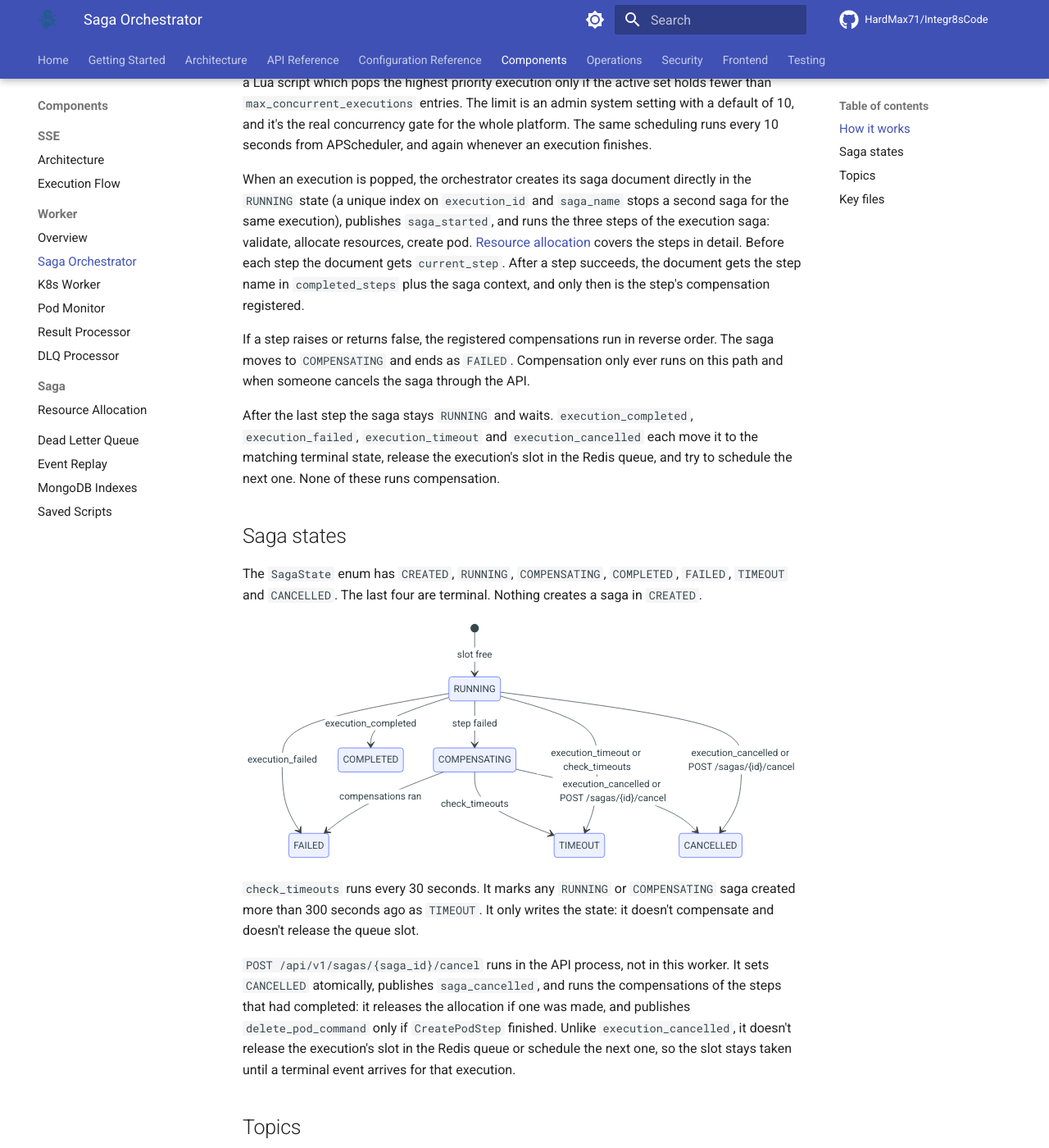
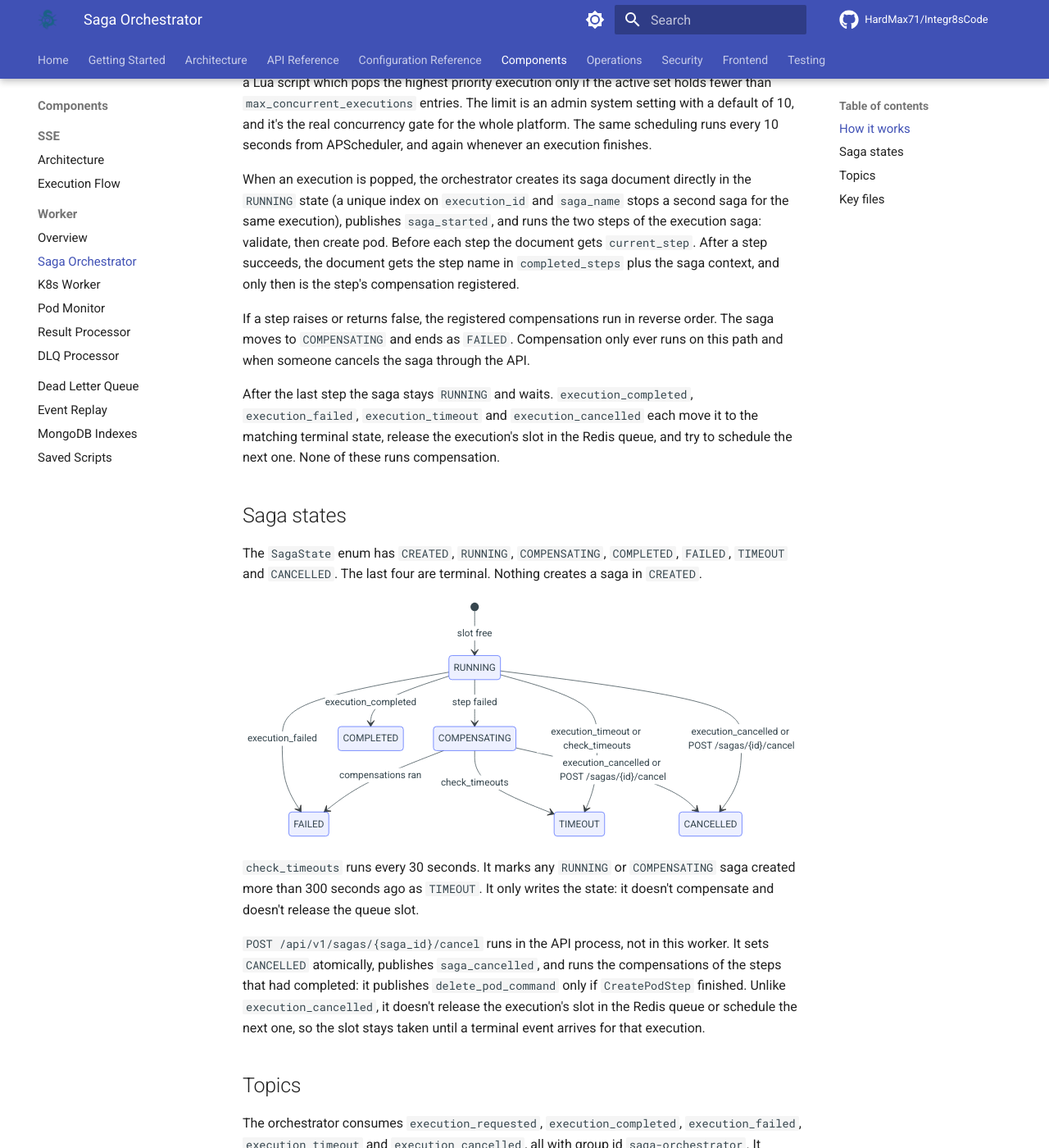
Before and after one commit to HardMax71/Integr8sCode, an MkDocs documentation site: the page built from docs/components/workers/saga_orchestrator.md, in a window 1280 px wide and 1400 px high, scrolled down 539 px. Shown: the whole window at 82% size. Built offline with MkDocs 1.6.1 and Material for MkDocs 9.7.7, drawn with Linux system fonts in a browser that asks for light colours; comment, search, counter and statistics services are not loaded.

Commit message:
docs: the execution saga runs validate and create pod

```diff
--- a/docs/components/workers/saga_orchestrator.md
+++ b/docs/components/workers/saga_orchestrator.md
@@ -15,7 +15,7 @@ graph LR
 
 An `execution_requested` event doesn't start a saga right away. The orchestrator first puts it in a Redis priority queue (`ExecutionQueueService`), then calls `try_schedule_from_queue`. That runs a Lua script which pops the highest priority execution only if the active set holds fewer than `max_concurrent_executions` entries. The limit is an admin system setting with a default of 10, and it's the real concurrency gate for the whole platform. The same scheduling runs every 10 seconds from APScheduler, and again whenever an execution finishes.
 
-When an execution is popped, the orchestrator creates its saga document directly in the `RUNNING` state (a unique index on `execution_id` and `saga_name` stops a second saga for the same execution), publishes `saga_started`, and runs the three steps of the execution saga: validate, allocate resources, create pod. [Resource allocation](../saga/resource-allocation.md) covers the steps in detail. Before each step the document gets `current_step`. After a step succeeds, the document gets the step name in `completed_steps` plus the saga context, and only then is the step's compensation registered.
+When an execution is popped, the orchestrator creates its saga document directly in the `RUNNING` state (a unique index on `execution_id` and `saga_name` stops a second saga for the same execution), publishes `saga_started`, and runs the two steps of the execution saga: validate, then create pod. Before each step the document gets `current_step`. After a step succeeds, the document gets the step name in `completed_steps` plus the saga context, and only then is the step's compensation registered.
 
 If a step raises or returns false, the registered compensations run in reverse order. The saga moves to `COMPENSATING` and ends as `FAILED`. Compensation only ever runs on this path and when someone cancels the saga through the API.
 
@@ -40,7 +40,7 @@ stateDiagram-v2
 
 `check_timeouts` runs every 30 seconds. It marks any `RUNNING` or `COMPENSATING` saga created more than 300 seconds ago as `TIMEOUT`. It only writes the state: it doesn't compensate and doesn't release the queue slot.
 
-`POST /api/v1/sagas/{saga_id}/cancel` runs in the API process, not in this worker. It sets `CANCELLED` atomically, publishes `saga_cancelled`, and runs the compensations of the steps that had completed: it releases the allocation if one was made, and publishes `delete_pod_command` only if `CreatePodStep` finished. Unlike `execution_cancelled`, it doesn't release the execution's slot in the Redis queue or schedule the next one, so the slot stays taken until a terminal event arrives for that execution.
+`POST /api/v1/sagas/{saga_id}/cancel` runs in the API process, not in this worker. It sets `CANCELLED` atomically, publishes `saga_cancelled`, and runs the compensations of the steps that had completed: it publishes `delete_pod_command` only if `CreatePodStep` finished. Unlike `execution_cancelled`, it doesn't release the execution's slot in the Redis queue or schedule the next one, so the slot stays taken until a terminal event arrives for that execution.
 
 ## Topics
 
--- a/mkdocs.yml
+++ b/mkdocs.yml
@@ -154,8 +154,6 @@ nav:
       - Pod Monitor: components/workers/pod_monitor.md
       - Result Processor: components/workers/result_processor.md
       - DLQ Processor: components/workers/dlq_processor.md
-    - Saga:
-      - Resource Allocation: components/saga/resource-allocation.md
     - Dead Letter Queue: components/dead-letter-queue.md
     - Event Replay: components/event-replay.md
     - MongoDB Indexes: components/schema-manager.md
```
Also changed, not shown: docs/architecture/domain-dataclasses.md (+0 -2 lines), docs/architecture/services-overview.md (+1 -1 lines), docs/components/schema-manager.md (+2 -2 lines).
